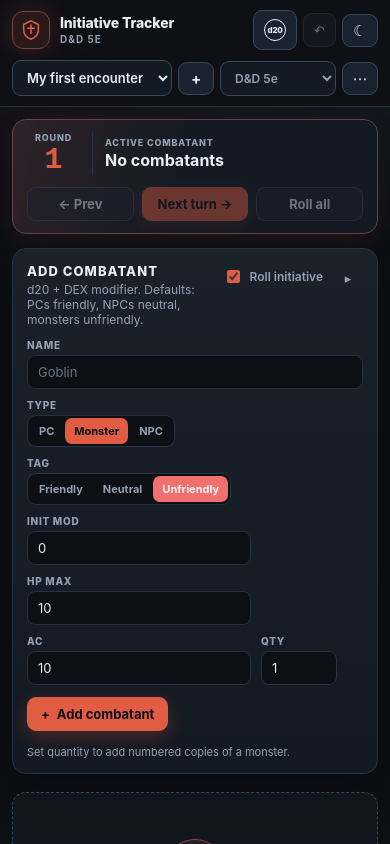
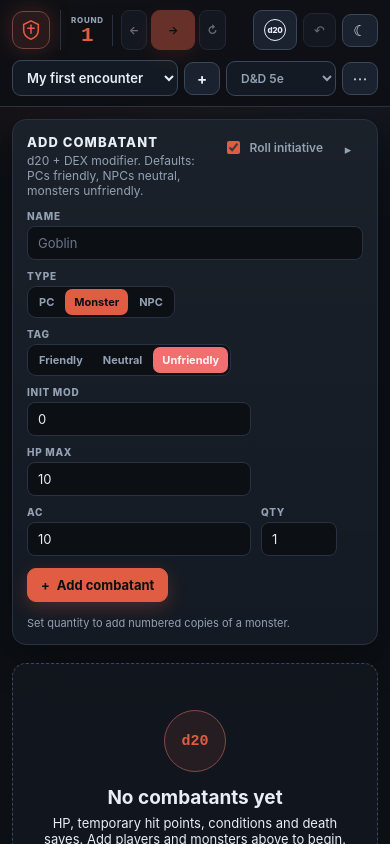
Before and after one commit to Battosai42/initiative_tracker, a React (Vite) app: page / in a window 390 px wide. Shown: the top 844 px of the page. Built offline with nearby package versions, Linux system fonts and the light colour scheme.

Commit message:
layout optimisations

```diff
--- a/src/App.tsx
+++ b/src/App.tsx
@@ -1,7 +1,6 @@
 import { useEffect, useState, type CSSProperties } from 'react';
 import { StoreProvider, useStore } from './state/store';
 import { Header } from './components/Header';
-import { TurnBar } from './components/TurnBar';
 import { BattletechPanel } from './components/BattletechPanel';
 import { AddCombatant } from './components/AddCombatant';
 import { InitiativeList } from './components/InitiativeList';
@@ -61,7 +60,6 @@ function Tracker() {
     <div className="app" style={{ '--accent': system.accent } as CSSProperties}>
       <Header onOpenDice={() => setDiceOpen(true)} />
       <main className="layout">
-        <TurnBar />
         {system.showBattletech ? <BattletechPanel /> : null}
         <AddCombatant />
         <InitiativeList />
--- a/src/components/AddCombatant.tsx
+++ b/src/components/AddCombatant.tsx
@@ -99,8 +99,11 @@ export function AddCombatant() {
       if (target.closest('input, textarea, select, [contenteditable="true"]')) return;
       if (event.key.toLowerCase() !== 'a' || event.metaKey || event.ctrlKey || event.altKey) return;
       event.preventDefault();
-      nameRef.current?.focus();
-      nameRef.current?.scrollIntoView({ behavior: 'smooth', block: 'center' });
+      setCollapsed(false);
+      requestAnimationFrame(() => {
+        nameRef.current?.focus();
+        nameRef.current?.scrollIntoView({ behavior: 'smooth', block: 'center' });
+      });
     };
     window.addEventListener('keydown', focus);
     return () => window.removeEventListener('keydown', focus);
--- a/src/components/Header.tsx
+++ b/src/components/Header.tsx
@@ -3,6 +3,7 @@ import { useStore } from '../state/store';
 import { SYSTEM_LIST } from '../data/systems';
 import { collectExportablePcs } from '../lib/factory';
 import type { SystemId } from '../types';
+import { TurnBar } from './TurnBar';
 import {
   exportEncounter,
   exportLibrary,
@@ -317,6 +318,8 @@ export function Header({ onOpenDice }: HeaderProps) {
         />
       </div>
 
+      <TurnBar />
+
       <div className="top-actions">
         <button className="btn" onClick={onOpenDice} title="Dice roller (D)" aria-label="Dice roller">
           <span className="d20-glyph" aria-hidden="true">
--- a/src/components/TurnBar.tsx
+++ b/src/components/TurnBar.tsx
@@ -63,8 +63,10 @@ export function TurnBar() {
             onClick={previous}
             disabled={!hasCombatants}
             title="Previous turn (P)"
+            aria-label="Previous turn"
           >
-            ← Prev
+            <span aria-hidden="true">←</span>
+            <span className="btn-label">Prev</span>
           </button>
         ) : null}
         <button
@@ -72,16 +74,20 @@ export function TurnBar() {
           onClick={isBt ? nextBtSide : next}
           disabled={!hasCombatants}
           title={isBt ? 'Next side' : 'Next turn (N)'}
+          aria-label={isBt ? 'Next side' : 'Next turn'}
         >
-          {isBt ? 'Next side →' : 'Next turn →'}
+          <span className="btn-label">{isBt ? 'Next side' : 'Next turn'}</span>
+          <span aria-hidden="true">→</span>
         </button>
         <button
           className="btn"
           onClick={isBt ? rollBtSides : rollAllInitiatives}
           disabled={!hasCombatants}
           title={isBt ? 'Roll 2d6 for every side' : 'Roll initiative for every combatant'}
+          aria-label={isBt ? 'Roll sides' : 'Roll all'}
         >
-          {isBt ? 'Roll sides' : 'Roll all'}
+          <span aria-hidden="true">↻</span>
+          <span className="btn-label">{isBt ? 'Roll sides' : 'Roll all'}</span>
         </button>
       </div>
     </section>
--- a/src/styles.css
+++ b/src/styles.css
@@ -160,8 +160,9 @@ p {
   z-index: 30;
   display: flex;
   align-items: center;
-  gap: 16px;
-  padding: 12px 22px;
+  flex-wrap: wrap;
+  gap: 10px 16px;
+  padding: 10px 22px;
   background: color-mix(in srgb, var(--bg) 84%, transparent);
   backdrop-filter: blur(14px);
   border-bottom: 1px solid var(--line);
@@ -448,20 +449,17 @@ p {
 }
 
 /* ------------------------------------------------------------------ */
-/* Turn bar                                                            */
+/* Turn bar (inside the header)                                        */
 /* ------------------------------------------------------------------ */
 
 .turnbar {
   display: flex;
   align-items: center;
-  gap: 20px;
-  padding: 13px 18px;
-  border-radius: var(--radius);
-  border: 1px solid color-mix(in srgb, var(--accent) 34%, var(--line));
-  background:
-    linear-gradient(100deg, color-mix(in srgb, var(--accent) 13%, transparent), transparent 46%),
-    var(--bg-elev);
-  box-shadow: 0 10px 30px color-mix(in srgb, var(--accent) 9%, transparent);
+  gap: 10px;
+  flex: 0 1 auto;
+  min-width: 0;
+  padding-left: 14px;
+  border-left: 1px solid var(--line);
 }
 
 .round-box {
@@ -469,30 +467,35 @@ p {
   flex-direction: column;
   align-items: center;
   justify-content: center;
-  min-width: 66px;
-  padding-right: 16px;
+  min-width: 42px;
+  padding-right: 10px;
   border-right: 1px solid var(--line);
+}
+
+.round-box .eyebrow {
+  font-size: 8px;
 }
 
 .round-box strong {
   font-family: ui-monospace, 'SF Mono', 'Cascadia Code', monospace;
-  font-size: 30px;
+  font-size: 21px;
   line-height: 1;
   font-weight: 800;
   color: var(--accent);
-  margin-top: 2px;
 }
 
 .active-box {
   display: flex;
   flex-direction: column;
-  gap: 2px;
+  gap: 1px;
   min-width: 0;
+  max-width: 190px;
 }
 
 .active-box strong {
-  font-size: 16px;
+  font-size: 13px;
   font-weight: 750;
+  line-height: 1.25;
   white-space: nowrap;
   overflow: hidden;
   text-overflow: ellipsis;
@@ -503,15 +506,30 @@ p {
 }
 
 .active-box .muted {
+  font-size: 10px;
+  white-space: nowrap;
+  overflow: hidden;
+  text-overflow: ellipsis;
+}
+
+.turn-actions {
+  display: flex;
+  align-items: center;
+  gap: 5px;
+  flex-wrap: nowrap;
+}
+
+.turn-actions .btn {
+  padding: 6px 9px;
+  min-height: 40px;
   font-size: 11px;
-}
-
-.turn-actions {
-  display: flex;
-  align-items: center;
-  gap: 8px;
-  margin-left: auto;
-  flex-wrap: wrap;
+  border-radius: 8px;
+}
+
+/* Keep the primary turn control aligned with the Dice button in the header. */
+.turn-actions .btn.primary {
+  gap: 5px;
+  border-radius: 9px;
 }
 
 /* ------------------------------------------------------------------ */
@@ -525,7 +543,7 @@ p {
   align-items: flex-end;
 }
 
-.add-panel.add-panel--collapsed .add-grid {
+.add-panel.add-panel--collapsed form {
   display: none;
 }
 
@@ -2008,12 +2026,38 @@ kbd {
 /* Responsive                                                         */
 /* ------------------------------------------------------------------ */
 
-@media (max-width: 900px) {
+@media (max-width: 1250px) {
   .topbar {
-    flex-wrap: wrap;
-    gap: 10px;
-  }
-
+    padding: 10px 16px;
+    gap: 8px 12px;
+  }
+
+  .brand-text span {
+    display: none;
+  }
+
+  .top-actions .btn-label {
+    display: none;
+  }
+
+  .encounter-select {
+    max-width: 170px;
+  }
+
+  .system-select {
+    max-width: 110px;
+  }
+
+  .active-box {
+    max-width: 150px;
+  }
+
+  .active-box .muted {
+    display: none;
+  }
+}
+
+@media (max-width: 1180px) {
   .encounter-controls {
     order: 3;
     flex: 1 1 100%;
@@ -2027,6 +2071,20 @@ kbd {
   .top-actions {
     margin-left: auto;
   }
+}
+
+@media (max-width: 900px) {
+  .topbar {
+    gap: 10px;
+  }
+
+  .turn-actions .btn-label {
+    display: none;
+  }
+
+  .turn-actions .btn.primary {
+    min-width: 50px;
+  }
 
   .expand-grid {
     grid-template-columns: minmax(0, 1fr);
@@ -2042,8 +2100,8 @@ kbd {
     padding: 10px 12px;
   }
 
-  .brand-text h1 {
-    font-size: 14px;
+  .brand-text {
+    display: none;
   }
 
   .btn-label {
@@ -2055,26 +2113,30 @@ kbd {
   }
 
   .turnbar {
-    flex-wrap: wrap;
-    gap: 12px;
-    padding: 12px 14px;
+    gap: 8px;
+    padding-left: 10px;
   }
 
   .round-box {
-    padding-right: 12px;
+    min-width: 36px;
+    padding-right: 8px;
   }
 
   .active-box {
     flex: 1;
+    max-width: 120px;
   }
 
   .turn-actions {
-    width: 100%;
-    margin-left: 0;
+    gap: 4px;
   }
 
   .turn-actions .btn {
-    flex: 1;
+    padding: 6px 7px;
+  }
+
+  .turn-actions .btn.primary {
+    min-width: 44px;
   }
 
   .panel {
@@ -2117,6 +2179,12 @@ kbd {
 
   .overlay {
     padding: 0;
+  }
+}
+
+@media (max-width: 480px) {
+  .active-box {
+    display: none;
   }
 }
 
--- a/vite.config.ts
+++ b/vite.config.ts
@@ -5,10 +5,12 @@ export default defineConfig({
   base: './',
   plugins: [react()],
   server: {
+    host: true,
     port: 5173,
     strictPort: true,
   },
   preview: {
+    host: true,
     port: 4173,
     strictPort: true,
   },
```
Also changed, not shown: 1 other file (tests, documents, lock files or other folders).
